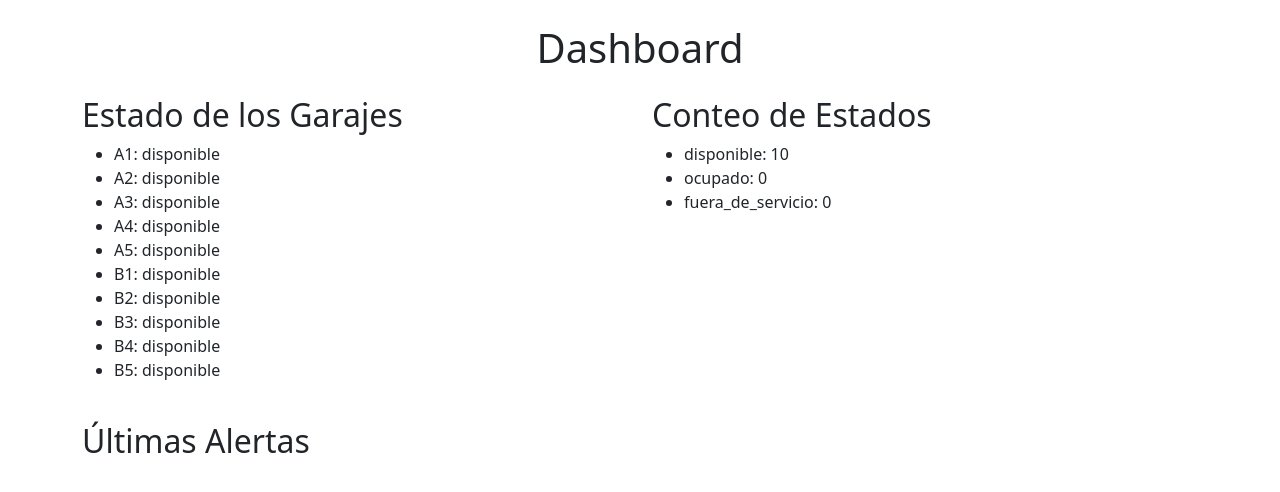
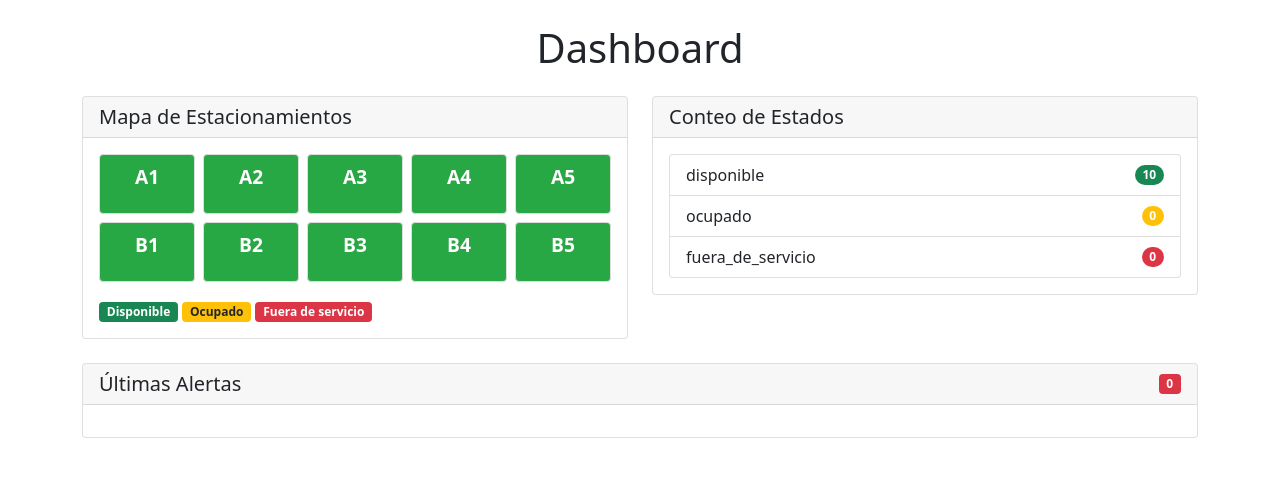
Before and after one commit to eduar27-ad/encomiendas, a Flask app: page /dashboard in a window 1280 px wide. Shown: the part 56-548 px from the top of the page. Run offline with Flask 3, Linux system fonts and the light colour scheme; data comes from the database, SQL or seed files in the repository; data that the repository does not hold is empty.

Commit message:
mejoras en el dashboard, mejoramos la apariencia

```diff
--- a/templates/dashboard.html
+++ b/templates/dashboard.html
@@ -5,32 +5,113 @@
 
 <div class="row mb-4">
     <div class="col-md-6">
-        <h2>Estado de los Garajes</h2>
-        <ul>
-        {% for garaje in garajes %}
-            <li>{{ garaje['id'] }}: {{ garaje['estado'] }}</li>
-        {% endfor %}
-        </ul>
+        <div class="card">
+            <div class="card-header">
+                <h2 class="h5 mb-0">Mapa de Estacionamientos</h2>
+            </div>
+            <div class="card-body">
+                <div id="mapaEstacionamientos" class="row row-cols-5 g-2">
+                    {% for garaje in garajes %}
+                    <div class="col">
+                        <div class="estacionamiento {{ garaje['estado'] }} p-2 text-center text-white" data-id="{{ garaje['id'] }}">
+                            {{ garaje['id'] }}
+                        </div>
+                    </div>
+                    {% endfor %}
+                </div>
+                <div class="mt-3">
+                    <span class="badge bg-success">Disponible</span>
+                    <span class="badge bg-warning text-dark">Ocupado</span>
+                    <span class="badge bg-danger">Fuera de servicio</span>
+                </div>
+            </div>
+        </div>
     </div>
     <div class="col-md-6">
-        <h2>Conteo de Estados</h2>
-        <ul>
-        {% for estado, cantidad in estados_estacionamientos.items() %}
-            <li>{{ estado }}: {{ cantidad }}</li>
-        {% endfor %}
-        </ul>
+        <div class="card">
+            <div class="card-header">
+                <h2 class="h5 mb-0">Conteo de Estados</h2>
+            </div>
+            <div class="card-body">
+                <ul class="list-group">
+                {% for estado, cantidad in estados_estacionamientos.items() %}
+                    <li class="list-group-item d-flex justify-content-between align-items-center">
+                        {{ estado }}
+                        <span class="badge bg-{{ 'success' if estado == 'disponible' else 'warning' if estado == 'ocupado' else 'danger' }} rounded-pill">{{ cantidad }}</span>
+                    </li>
+                {% endfor %}
+                </ul>
+            </div>
+        </div>
     </div>
 </div>
 
 <div class="row">
     <div class="col-12">
-        <h2>Últimas Alertas</h2>
-        <ul>
-        {% for alerta in alertas %}
-            <li>{{ alerta['fecha'] }}: {{ alerta['mensaje'] }}</li>
-        {% endfor %}
-        </ul>
+        <div class="card">
+            <div class="card-header d-flex justify-content-between align-items-center">
+                <h2 class="h5 mb-0">Últimas Alertas</h2>
+                <span class="badge bg-danger" id="alertas-no-leidas">0</span>
+            </div>
+            <div class="card-body">
+                <ul class="list-group" id="lista-alertas">
+                {% for alerta in alertas %}
+                    <li class="list-group-item d-flex justify-content-between align-items-center">
+                        <span>
+                            <strong>{{ alerta['fecha'] }}:</strong> {{ alerta['mensaje'] }}
+                        </span>
+                        <button class="btn btn-sm btn-outline-secondary marcar-leida" data-id="{{ alerta['id'] }}">Marcar como leída</button>
+                    </li>
+                {% endfor %}
+                </ul>
+            </div>
+        </div>
     </div>
 </div>
 
 {% endblock %}
+
+{% block extra_css %}
+<style>
+    .estacionamiento {
+        height: 60px;
+        border-radius: 4px;
+        border: 1px solid #ddd;
+        cursor: pointer;
+        font-size: 1.2em;
+        font-weight: bold;
+    }
+    .disponible { background-color: #28a745; }
+    .ocupado { background-color: #ffc107; }
+    .fuera_de_servicio { background-color: #dc3545; }
+</style>
+{% endblock %}
+
+{% block extra_js %}
+<script>
+    document.querySelectorAll('.estacionamiento').forEach(item => {
+        item.addEventListener('click', event => {
+            const id = event.target.dataset.id;
+            const estado = event.target.classList[1];
+            alert(`Estacionamiento ${id} está ${estado}`);
+            // Aquí puedes añadir lógica para cambiar el estado si lo deseas
+        });
+    });
+
+    document.querySelectorAll('.marcar-leida').forEach(button => {
+        button.addEventListener('click', event => {
+            const alertaId = event.target.dataset.id;
+            event.target.closest('li').remove();
+            actualizarContadorAlertas();
+            // Aquí puedes añadir lógica para marcar la alerta como leída en el servidor
+        });
+    });
+
+    function actualizarContadorAlertas() {
+        const alertasNoLeidas = document.querySelectorAll('#lista-alertas li').length;
+        document.getElementById('alertas-no-leidas').textContent = alertasNoLeidas;
+    }
+
+    actualizarContadorAlertas();
+</script>
+{% endblock %}
```
